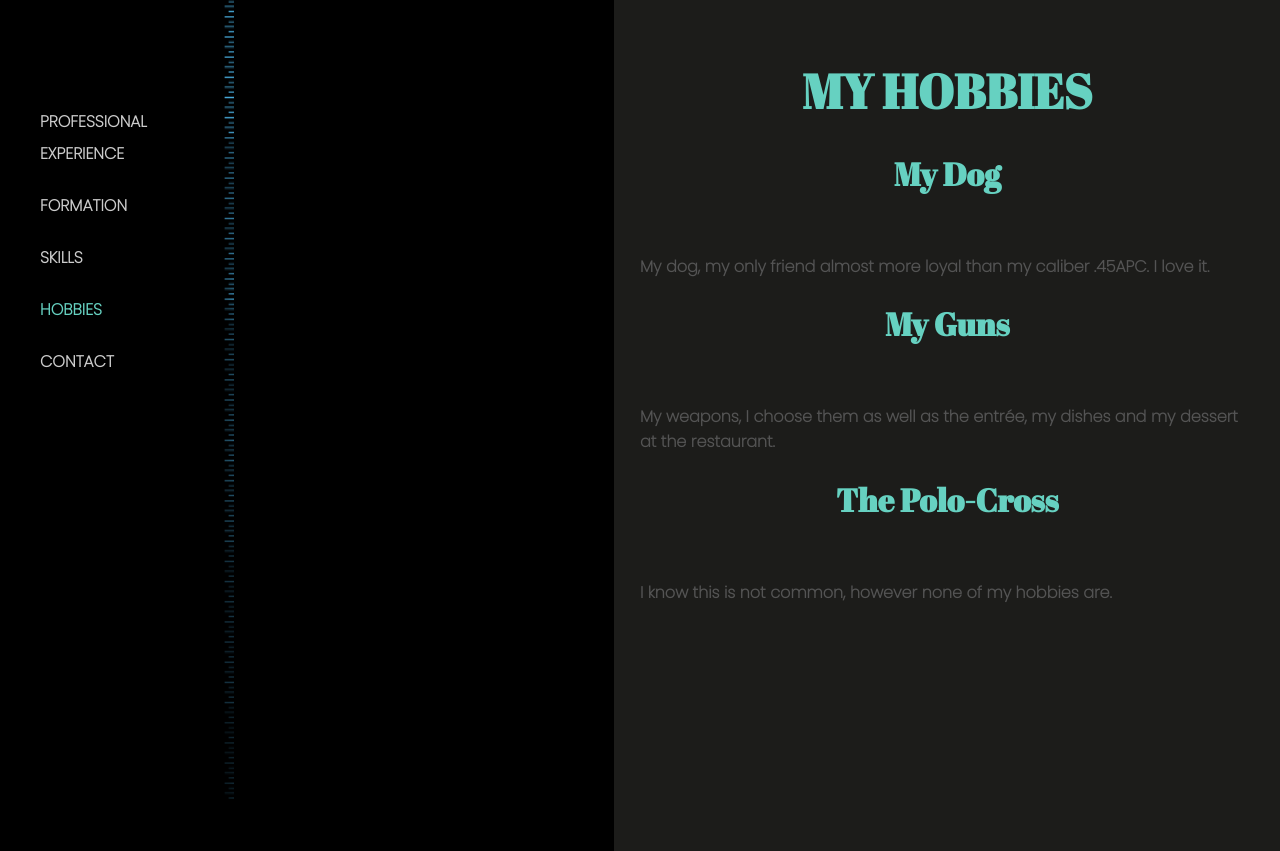
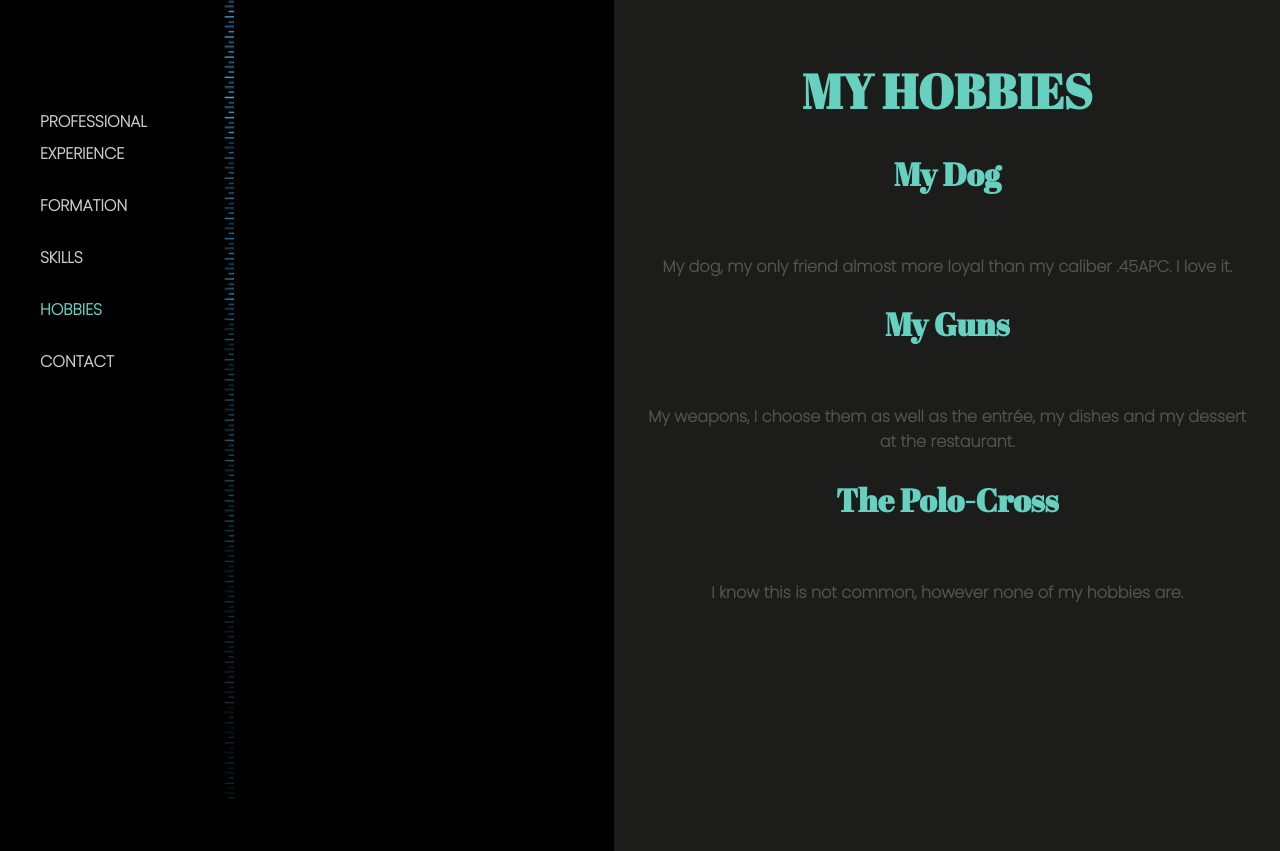
Before and after one commit to christophe-kleitz/CV_John_Wick, a PHP site: page /hobbies.php in a window 1280 px wide. Run offline with PHP 8.4, Linux system fonts and the light colour scheme; some libraries are stand-ins or nearby versions.

Commit message:
Update hobbies.php

```diff
--- a/hobbies.php
+++ b/hobbies.php
@@ -39,15 +39,15 @@
 
             <img class='giffy' src="images/wickdog.gif" >
             <h2>My Dog</h2> <br>
-                <p>My dog, my only friend almost more loyal than my caliber .45APC. I love it.</p>
+                <p style="text-align: center;">My dog, my only friend almost more loyal than my caliber .45APC. I love it.</p>
 
             <img class='giffy' src="images/johnasr.gif" >
             <h2>My Guns</h2> <br>
-                <p>My weapons, I choose them as well as the entrée, my dishes and my dessert at the restaurant.</p>
+                <p style="text-align: center;">My weapons, I choose them as well as the entrée, my dishes and my dessert at the restaurant.</p>
 
             <img class='giffy' src="images/johnpolocrosse.gif" >
             <h2>The Polo-Cross</h2> <br>
-                <p>I know this is not common, however none of my hobbies are.</p>
+                <p style="text-align: center;">I know this is not common, however none of my hobbies are.</p>
         </div>
 
 
```
